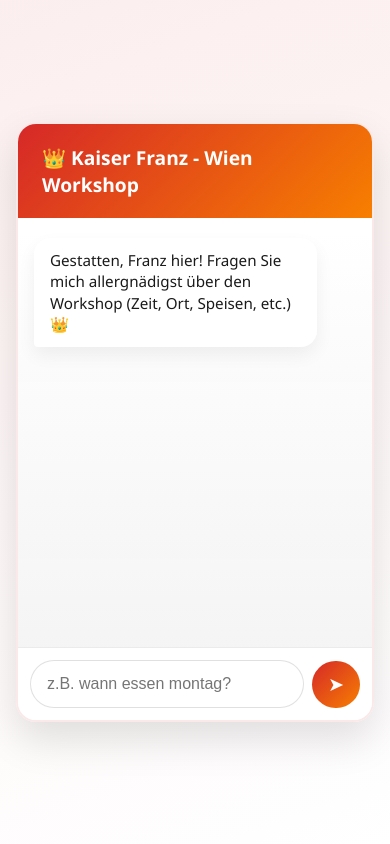
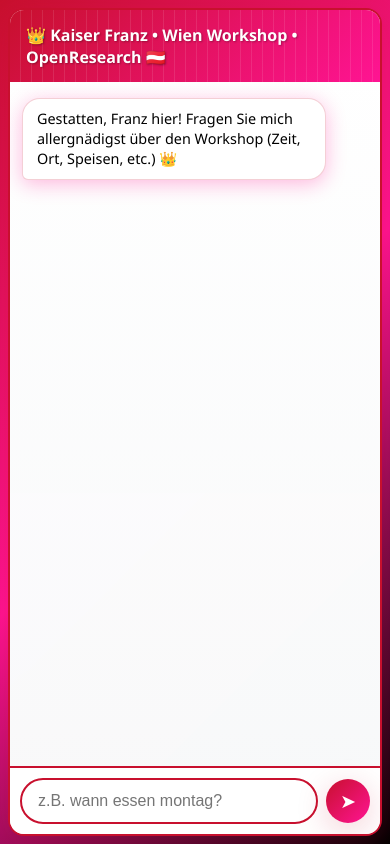
Before and after one commit to einfachstarten/viennacalling_bot, a plain HTML site: page index.html in a window 390 px wide. Drawn offline with Linux system fonts and the light colour scheme.

Commit message:
Apply Austrian mobile-first styling

```diff
--- a/index.html
+++ b/index.html
@@ -9,7 +9,11 @@
 </head>
 <body>
   <div class="chat-container" role="main">
-    <header class="chat-header">👑 Kaiser Franz - Wien Workshop</header>
+    <header class="chat-header">
+      <div class="chat-header-text">
+        👑 Kaiser Franz • Wien Workshop • OpenResearch 🇦🇹
+      </div>
+    </header>
     <section class="chat-messages" id="messages" aria-live="polite">
       <div class="message bot-message">Gestatten, Franz hier! Fragen Sie mich allergnädigst über den Workshop (Zeit, Ort, Speisen, etc.) 👑</div>
     </section>
--- a/style.css
+++ b/style.css
@@ -1,11 +1,22 @@
 :root {
-  --bg: #f2f2f2;
-  --red: #d62828;
-  --white: #ffffff;
-  --dark: #1a1a1a;
-  --bot-bubble: #ffffff;
-  --user-bubble: #0066cc;
-  --user-text: #ffffff;
+  /* Österreich Flagge Farben */
+  --austria-red: #C8102E;
+  --austria-white: #FFFFFF;
+
+  /* OpenResearch Branding */
+  --openresearch-black: #000000;
+  --openresearch-pink: #FF1493;
+
+  /* Chat Design */
+  --bg-gradient: linear-gradient(135deg, #C8102E 0%, #FF1493 50%, #000000 100%);
+  --chat-bg: rgba(255, 255, 255, 0.95);
+  --user-bubble: linear-gradient(135deg, #C8102E, #FF1493);
+  --bot-bubble: #FFFFFF;
+  --accent-gold: #FFD700;
+
+  /* Shadows & Effects */
+  --shadow-austria: 0 8px 32px rgba(200, 16, 46, 0.2);
+  --shadow-openresearch: 0 4px 20px rgba(255, 20, 147, 0.3);
 }
 
 * {
@@ -26,106 +37,141 @@
 
 body {
   margin: 0;
+  padding: 0;
   font-family: 'Segoe UI', system-ui, -apple-system, BlinkMacSystemFont, sans-serif;
-  background: linear-gradient(160deg, rgba(214, 40, 40, 0.08), rgba(255, 255, 255, 0.8));
+  background: var(--bg-gradient);
   min-height: 100vh;
   display: flex;
   align-items: center;
   justify-content: center;
-  padding: 16px;
-  color: var(--dark);
+  color: var(--openresearch-black);
+  padding: 8px;
+  box-sizing: border-box;
 }
 
 .chat-container {
   width: 100%;
-  max-width: 420px;
-  height: 90vh;
-  max-height: 600px;
-  background: rgba(255, 255, 255, 0.92);
-  backdrop-filter: blur(8px);
-  border-radius: 20px;
-  box-shadow: 0 18px 40px rgba(0, 0, 0, 0.12);
+  max-width: 100%;
+  height: calc(100vh - 16px);
+  background: var(--chat-bg);
+  backdrop-filter: blur(12px);
+  border-radius: 16px;
+  box-shadow: var(--shadow-austria);
   display: flex;
   flex-direction: column;
   overflow: hidden;
-  border: 2px solid rgba(214, 40, 40, 0.1);
+  border: 2px solid var(--austria-red);
+  position: relative;
 }
 
 .chat-header {
-  background: linear-gradient(135deg, var(--red), #f77f00);
-  color: var(--white);
-  padding: 20px 24px;
-  font-size: 1.2rem;
+  background: linear-gradient(135deg, var(--austria-red) 0%, var(--openresearch-pink) 100%);
+  color: var(--austria-white);
+  padding: 16px 20px;
+  font-size: 1.1rem;
   font-weight: 700;
   display: flex;
   align-items: center;
-  justify-content: space-between;
-  gap: 12px;
+  justify-content: center;
+  gap: 8px;
+  text-shadow: 1px 1px 2px rgba(0, 0, 0, 0.3);
+  position: relative;
+  overflow: hidden;
+}
+
+.chat-header::before {
+  content: '';
+  position: absolute;
+  top: 0;
+  left: 0;
+  right: 0;
+  bottom: 0;
+  background: repeating-linear-gradient(
+    90deg,
+    transparent,
+    transparent 10px,
+    rgba(255, 255, 255, 0.1) 10px,
+    rgba(255, 255, 255, 0.1) 11px
+  );
+}
+
+.chat-header-text {
+  position: relative;
+  z-index: 1;
 }
 
 .chat-messages {
   flex: 1;
-  padding: 20px 16px 16px;
+  padding: 16px 12px 12px;
   overflow-y: auto;
   display: flex;
   flex-direction: column;
   gap: 12px;
-  position: relative;
-  background: linear-gradient(180deg, rgba(255, 255, 255, 0.92) 0%, rgba(242, 242, 242, 0.8) 100%);
+  background: linear-gradient(
+    180deg,
+    rgba(255, 255, 255, 0.98) 0%,
+    rgba(248, 249, 250, 0.95) 100%
+  );
+  -webkit-overflow-scrolling: touch;
+  scroll-behavior: smooth;
 }
 
 .message {
-  max-width: 88%;
+  max-width: 85%;
   padding: 12px 16px;
-  border-radius: 16px;
+  border-radius: 18px;
   line-height: 1.4;
   font-size: 0.95rem;
   word-break: break-word;
-  display: inline-flex;
-  flex-direction: column;
-  gap: 6px;
-  animation: fadeInUp 0.25s ease;
-  box-shadow: 0 8px 18px rgba(0, 0, 0, 0.06);
+  animation: slideIn 0.3s ease;
+  box-shadow: 0 2px 12px rgba(0, 0, 0, 0.1);
+  min-height: 44px;
+  display: flex;
+  align-items: center;
 }
 
 .bot-message {
   align-self: flex-start;
   background: var(--bot-bubble);
-  border-bottom-left-radius: 4px;
+  border: 1px solid rgba(200, 16, 46, 0.2);
+  border-bottom-left-radius: 6px;
+  box-shadow: var(--shadow-openresearch);
 }
 
 .user-message {
   align-self: flex-end;
-  background: linear-gradient(135deg, #0b82ff, #2bb0ff);
-  color: var(--user-text);
-  border-bottom-right-radius: 4px;
+  background: var(--user-bubble);
+  color: var(--austria-white);
+  border-bottom-right-radius: 6px;
+  box-shadow: var(--shadow-austria);
 }
 
 .message a {
-  color: #0066cc;
+  color: var(--austria-red);
   font-weight: 600;
   text-decoration: underline;
   word-break: break-all;
-  transition: color 0.2s ease;
+  transition: all 0.2s ease;
 }
 
 .message a:hover {
-  color: #004499;
+  color: var(--openresearch-pink);
+  text-shadow: 0 1px 2px rgba(255, 20, 147, 0.3);
 }
 
 .bot-message a {
-  color: #d62828;
+  color: var(--austria-red);
 }
 
-.bot-message a:hover {
-  color: #b01e1e;
+.user-message a {
+  color: var(--austria-white);
+  text-decoration-color: rgba(255, 255, 255, 0.7);
 }
 
 .chat-input {
-  position: relative;
   padding: 12px;
-  background: rgba(255, 255, 255, 0.95);
-  border-top: 1px solid rgba(0, 0, 0, 0.08);
+  background: rgba(255, 255, 255, 0.98);
+  border-top: 2px solid var(--austria-red);
   flex-shrink: 0;
 }
 
@@ -133,10 +179,12 @@ body {
   display: flex;
   flex-wrap: wrap;
   gap: 8px;
-  padding: 10px 15px;
-  background: #f8f9fa;
-  border-top: 1px solid #e0e0e0;
+  padding: 12px;
+  background: linear-gradient(90deg, var(--austria-red) 0%, var(--austria-white) 50%, var(--austria-red) 100%);
+  border-top: 1px solid rgba(200, 16, 46, 0.3);
   flex-shrink: 0;
+  overflow-x: auto;
+  -webkit-overflow-scrolling: touch;
 }
 
 .chat-input form {
@@ -147,49 +195,69 @@ body {
 
 .chat-input input {
   flex: 1;
-  padding: 14px 16px;
-  border-radius: 999px;
-  border: 1px solid rgba(0, 0, 0, 0.12);
+  padding: 14px 18px;
+  border-radius: 25px;
+  border: 2px solid var(--austria-red);
   font-size: 1rem;
   outline: none;
-  transition: border 0.2s ease, box-shadow 0.2s ease;
+  transition: all 0.3s ease;
+  background: var(--austria-white);
+  -webkit-appearance: none;
+  appearance: none;
 }
 
 .chat-input input:focus {
-  border-color: var(--red);
-  box-shadow: 0 0 0 4px rgba(214, 40, 40, 0.16);
+  border-color: var(--openresearch-pink);
+  box-shadow: 0 0 0 3px rgba(255, 20, 147, 0.2);
+  transform: translateY(-1px);
 }
 
 .chat-input button {
-  background: linear-gradient(135deg, var(--red), #f77f00);
-  color: var(--white);
+  background: linear-gradient(135deg, var(--austria-red), var(--openresearch-pink));
+  color: var(--austria-white);
   border: none;
-  border-radius: 999px;
-  padding: 12px 16px;
+  border-radius: 50%;
+  width: 48px;
+  height: 48px;
   font-size: 1.2rem;
   cursor: pointer;
-  display: inline-flex;
+  display: flex;
   align-items: center;
   justify-content: center;
-  transition: transform 0.2s ease, box-shadow 0.2s ease;
+  transition: all 0.3s ease;
+  box-shadow: var(--shadow-austria);
+  min-width: 48px;
+  min-height: 48px;
 }
 
 .chat-input button:hover,
 .chat-input button:focus {
-  transform: translateY(-1px);
-  box-shadow: 0 8px 18px rgba(214, 40, 40, 0.25);
+  transform: translateY(-2px);
+  box-shadow: 0 8px 25px rgba(200, 16, 46, 0.4);
 }
 
 .loading-dots {
   display: inline-block;
+  color: var(--austria-red);
 }
 
 .loading-dots::after {
   content: '...';
-  animation: loading 1.5s infinite;
+  animation: dots 1.5s infinite;
 }
 
-@keyframes loading {
+@keyframes slideIn {
+  from {
+    opacity: 0;
+    transform: translateY(10px);
+  }
+  to {
+    opacity: 1;
+    transform: translateY(0);
+  }
+}
+
+@keyframes dots {
   0%, 20% {
     content: '.';
   }
@@ -201,15 +269,30 @@ body {
   }
 }
 
-@keyframes fadeInUp {
-  from {
-    opacity: 0;
-    transform: translateY(6px);
-  }
-  to {
-    opacity: 1;
-    transform: translateY(0);
-  }
+.quick-btn {
+  background: linear-gradient(135deg, var(--openresearch-black), var(--openresearch-pink));
+  color: var(--austria-white);
+  border: none;
+  padding: 10px 16px;
+  border-radius: 20px;
+  font-size: 0.85rem;
+  font-weight: 600;
+  cursor: pointer;
+  white-space: nowrap;
+  transition: all 0.3s ease;
+  min-height: 40px;
+  display: flex;
+  align-items: center;
+  gap: 4px;
+}
+
+.quick-btn:hover {
+  transform: translateY(-1px);
+  box-shadow: var(--shadow-openresearch);
+}
+
+.quick-btn:active {
+  transform: scale(0.98);
 }
 
 @media (max-height: 600px) {
@@ -221,12 +304,64 @@ body {
 
 @media (min-width: 768px) {
   body {
-    padding: 40px;
+    padding: 20px;
   }
 
   .chat-container {
-    max-width: 480px;
-    height: 80vh;
-    max-height: 700px;
+    max-width: 420px;
+    height: 85vh;
+    border-radius: 24px;
   }
 }
+
+@media (max-width: 767px) {
+  .chat-header {
+    padding: 14px 16px;
+    font-size: 1rem;
+  }
+
+  .message {
+    max-width: 88%;
+    padding: 10px 14px;
+    font-size: 0.9rem;
+  }
+
+  .chat-input {
+    padding: 10px;
+  }
+
+  .chat-input input {
+    padding: 12px 16px;
+    font-size: 16px;
+  }
+
+  .chat-input button {
+    width: 44px;
+    height: 44px;
+    min-width: 44px;
+    min-height: 44px;
+  }
+
+  .quick-buttons {
+    padding: 8px 10px;
+  }
+
+  .quick-btn {
+    padding: 8px 14px;
+    font-size: 0.8rem;
+    min-height: 36px;
+  }
+}
+
+.chat-messages::-webkit-scrollbar {
+  width: 4px;
+}
+
+.chat-messages::-webkit-scrollbar-track {
+  background: transparent;
+}
+
+.chat-messages::-webkit-scrollbar-thumb {
+  background: var(--austria-red);
+  border-radius: 2px;
+}
```
